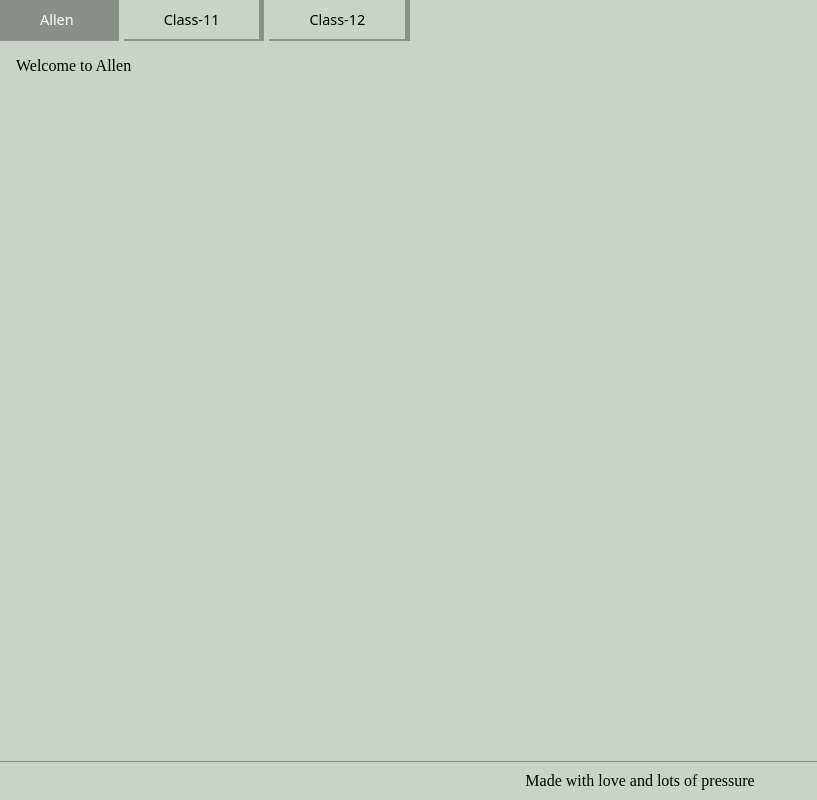
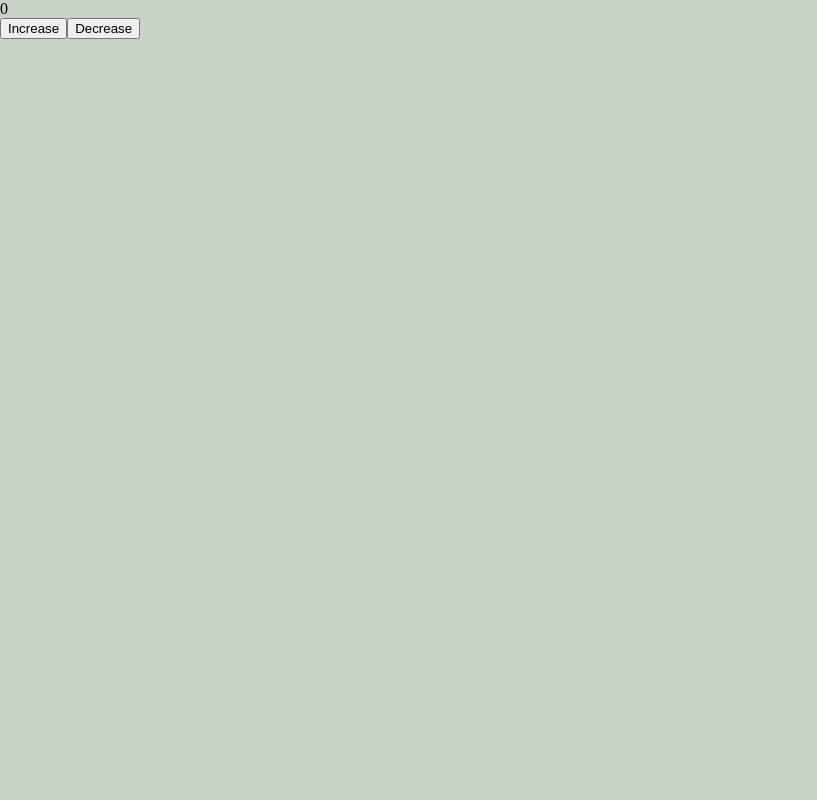
Before and after one commit to Aditya-aks-710/Cohort, a React (Vite) app: page / in a window 1280 px wide. Shown: the whole page, without its empty margins (0-817 px from the left). Built offline with nearby package versions, Linux system fonts and the light colour scheme.

Commit message:
Intro to context API

```diff
--- a/src/App.jsx
+++ b/src/App.jsx
@@ -1,59 +1,51 @@
-import { useState, useEffect } from 'react'
-import { BrowserRouter, Routes, Route, NavLink, Outlet } from "react-router-dom"
-import "./App.css"
-import logo from "./assets/react.svg"
-import globe from "./assets/worldwide.png"
-import Landing from "./pages/home.jsx"
-import Class11Program from './pages/class-11.jsx'
-import Class12Program from './pages/class-12.jsx'
+import { useState, useEffect, createContext, useContext} from 'react'
+import reactLogo from './assets/react.svg'
+import viteLogo from '/vite.svg'
+import './App.css'
 
+const CounterContext = createContext();
 
 function App() {
+  const [cnt, setcnt] = useState(0);
+
   return (
-    <div className='app-container'>
-      <BrowserRouter>
-        <Routes>
-          <Route path='/' element={<Layout/>}>
-            <Route path='/' element={<Landing/>}/>
-            <Route path='/neet/class-11' element={<Class11Program/>}/>
-            <Route path='/neet/class-12' element={<Class12Program/>}/>
-          </Route>
-        </Routes>
-      </BrowserRouter>
-    </div>
+    <CounterContext.Provider value={{ cnt, setcnt }}>
+      <Display/>
+      <Increase/>
+      <Decrease/>
+    </CounterContext.Provider>
   )
 }
 
-function Layout(){
+function Increase(){
+  const { cnt, setcnt } = useContext(CounterContext);
+
+  function increase(){
+    setcnt(cnt+1);
+  }
+
   return (
-    <div className='layout'>
-      <Header/>
-      <div className='content'>
-        <Outlet/>
-      </div>
-      <Footer/>
-    </div>
+    <button onClick={increase}>Increase</button>
   )
 }
 
+function Decrease(){
+  const { cnt, setcnt } = useContext(CounterContext);
 
-function Header() {
+  function decrease(){
+    setcnt(cnt-1);
+  }
+
   return (
-    <div className='navbar'>
-      <NavLink to='/' end className={({isActive}) => isActive ? 'active-link' : ''}>Allen</NavLink>
-      <NavLink to='/neet/class-11' className={({isActive}) => isActive ? 'active-link' : ''}>Class-11</NavLink>
-      <NavLink to='/neet/class-12' className={({isActive}) => isActive ? 'active-link' : ''}>Class-12</NavLink>
-    </div>
+    <button onClick={decrease}>Decrease</button>
   )
 }
 
-function Footer(){
+function Display(){
+  const { cnt } = useContext(CounterContext);
   return (
-    <div className='footer'>
-      Made with love and lots of pressure
-    </div>
+    <div>{cnt}</div>
   )
 }
 
-
 export default App
```
